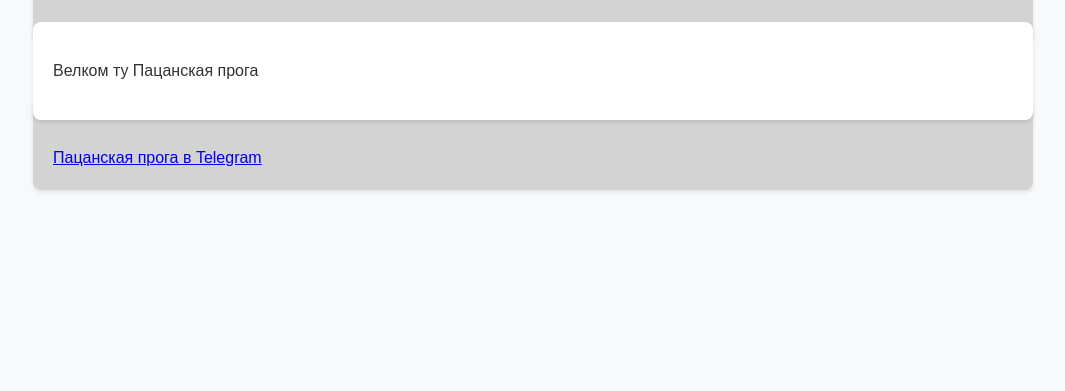
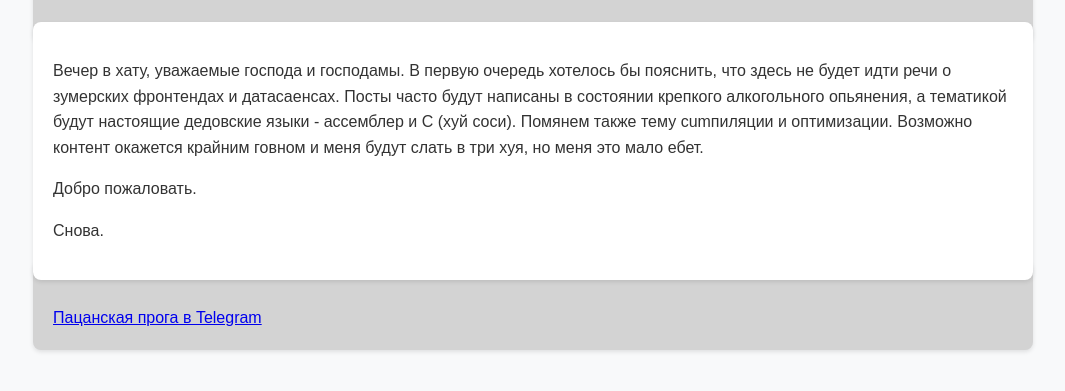
Before and after one commit to ebasoft/ebasoft.github.io, a plain HTML site: page index.html in a window 1280 px wide. Shown: the part 201-592 px from the top of the page, without its empty margins (107-1172 px from the left). Drawn offline with Linux system fonts and the light colour scheme.

Commit message:
Added some information on home and about page

```diff
--- a/index.html
+++ b/index.html
@@ -39,7 +39,15 @@
         </script>
 
         <div id="content">
-            <P>Велком ту Пацанская прога</P>
+            <P>Вечер в хату, уважаемые господа и господамы. В первую очередь хотелось
+                бы пояснить, что здесь не будет идти речи о зумерских фронтендах и
+                датасаенсах. Посты часто будут написаны в состоянии крепкого алкогольного
+                опьянения, а тематикой будут настоящие дедовские языки - ассемблер и C
+                (хуй соси). Помянем также тему cumпиляции и оптимизации. Возможно контент
+                окажется крайним говном и меня будут слать в три хуя, но меня это мало
+                ебет.</P>
+            <P>Добро пожаловать.</P>
+            <P>Снова.</P>
         </div>
 
 
```
Also changed, not shown: about.html (+3 -1 lines).
